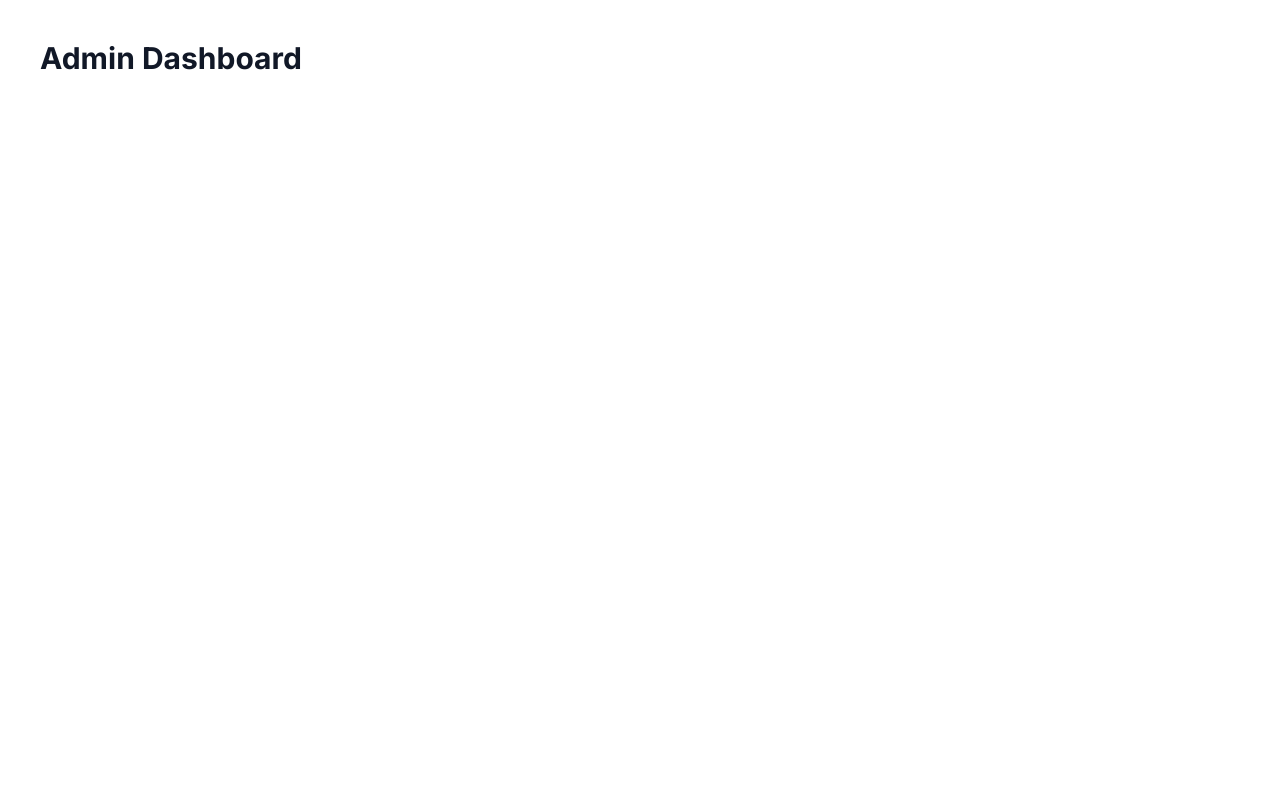
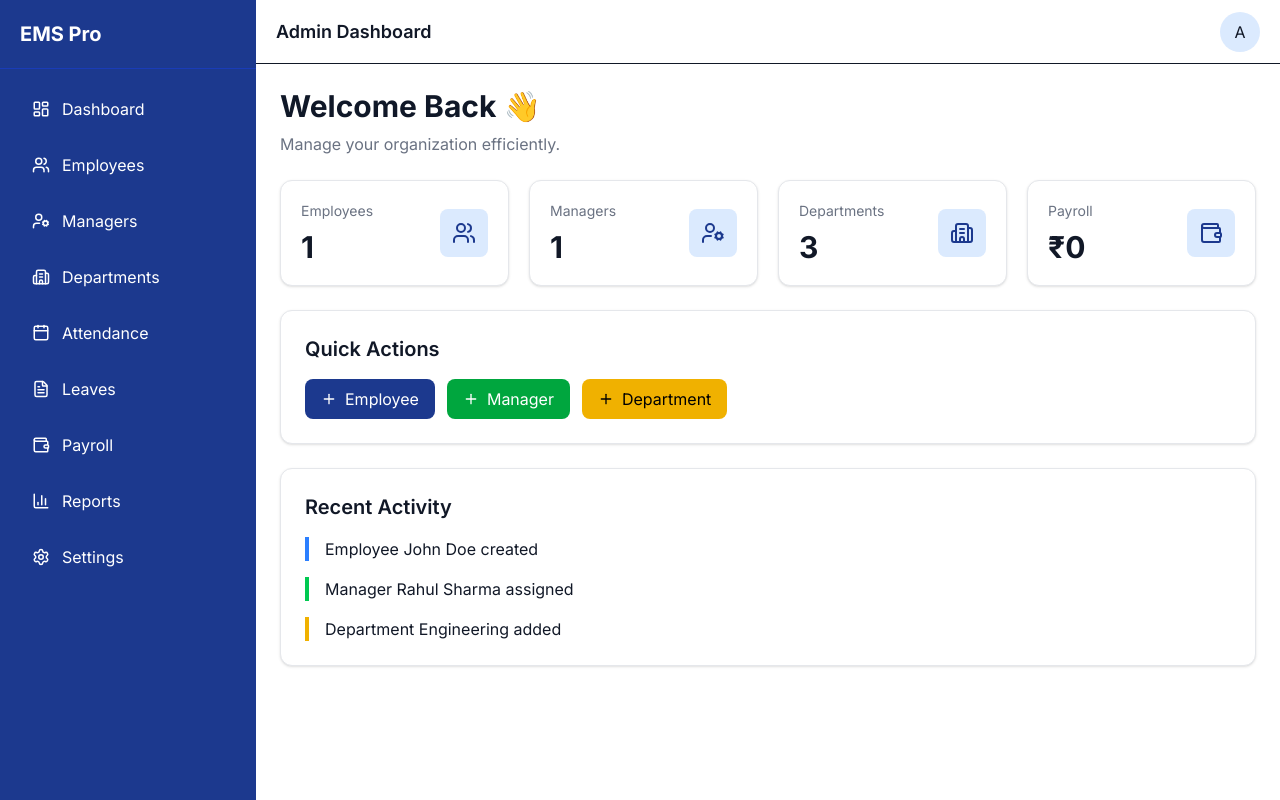
Before and after one commit to ParekhVaibhavi11/EMS-Pro, a React (Vite) app in the folder client/: page /admin in a window 1280 px wide. Built offline with nearby package versions, Linux system fonts and the light colour scheme.

Commit message:
Created Admin dashboard UI

```diff
--- /dev/null
+++ b/client/src/components/cards/StatCard.jsx
@@ -0,0 +1,39 @@
+function StatCard({
+  title,
+  value,
+  icon,
+}) {
+
+  const Icon = icon;
+
+  return (
+    <div className="bg-white border border-gray-200 rounded-xl p-5 shadow-sm">
+
+      <div className="flex justify-between items-center">
+
+        <div>
+
+          <p className="text-gray-500 text-sm">
+            {title}
+          </p>
+
+          <h2 className="text-3xl font-bold mt-2">
+            {value}
+          </h2>
+
+        </div>
+
+        <div className="bg-blue-100 p-3 rounded-lg">
+          <Icon
+            size={24}
+            className="text-blue-900"
+          />
+        </div>
+
+      </div>
+
+    </div>
+  );
+}
+
+export default StatCard;
--- a/client/src/layouts/DashboardLayout.jsx
+++ b/client/src/layouts/DashboardLayout.jsx
@@ -0,0 +1,37 @@
+import { useState } from "react";
+
+import Sidebar from "./Sidebar";
+import Navbar from "./Navbar";
+
+function DashboardLayout({
+  children,
+}) {
+
+  const [isOpen, setIsOpen] =
+    useState(false);
+
+  return (
+    <div className="flex min-h-screen">
+
+      <Sidebar
+        isOpen={isOpen}
+        setIsOpen={setIsOpen}
+      />
+
+      <div className="flex-1">
+
+        <Navbar
+          setIsOpen={setIsOpen}
+        />
+
+        <main className="p-6">
+          {children}
+        </main>
+
+      </div>
+
+    </div>
+  );
+}
+
+export default DashboardLayout;
--- a/client/src/layouts/Navbar.jsx
+++ b/client/src/layouts/Navbar.jsx
@@ -0,0 +1,30 @@
+import { Menu } from "lucide-react";
+
+function Navbar({
+  setIsOpen,
+}) {
+  return (
+    <div className="bg-white border-b h-16 flex items-center justify-between px-5">
+
+      <button
+        className="lg:hidden"
+        onClick={() =>
+          setIsOpen(true)
+        }
+      >
+        <Menu size={24} />
+      </button>
+
+      <h2 className="font-semibold text-lg">
+        Admin Dashboard
+      </h2>
+
+      <div className="w-10 h-10 rounded-full bg-blue-100 flex items-center justify-center">
+        A
+      </div>
+
+    </div>
+  );
+}
+
+export default Navbar;
--- a/client/src/layouts/Sidebar.jsx
+++ b/client/src/layouts/Sidebar.jsx
@@ -0,0 +1,123 @@
+import {
+  LayoutDashboard,
+  Users,
+  UserCog,
+  Building2,
+  Calendar,
+  FileText,
+  Wallet,
+  BarChart3,
+  Settings,
+  X
+} from "lucide-react";
+
+const menuItems = [
+  {
+    name: "Dashboard",
+    icon: LayoutDashboard,
+  },
+  {
+    name: "Employees",
+    icon: Users,
+  },
+  {
+    name: "Managers",
+    icon: UserCog,
+  },
+  {
+    name: "Departments",
+    icon: Building2,
+  },
+  {
+    name: "Attendance",
+    icon: Calendar,
+  },
+  {
+    name: "Leaves",
+    icon: FileText,
+  },
+  {
+    name: "Payroll",
+    icon: Wallet,
+  },
+  {
+    name: "Reports",
+    icon: BarChart3,
+  },
+  {
+    name: "Settings",
+    icon: Settings,
+  },
+];
+
+function Sidebar({
+  isOpen,
+  setIsOpen,
+}) {
+  return (
+    <>
+      <div
+        className={`
+          fixed lg:static
+          top-0 left-0
+          h-screen
+          w-64
+          bg-blue-900
+          text-white
+          z-50
+          transition-transform duration-300
+          ${
+            isOpen
+              ? "translate-x-0"
+              : "-translate-x-full lg:translate-x-0"
+          }
+        `}
+      >
+        <div className="flex items-center justify-between p-5 border-b border-blue-800">
+
+          <h1 className="text-xl font-bold">
+            EMS Pro
+          </h1>
+
+          <button
+            className="lg:hidden"
+            onClick={() =>
+              setIsOpen(false)
+            }
+          >
+            <X size={22} />
+          </button>
+
+        </div>
+
+        <nav className="p-4 space-y-2">
+
+          {menuItems.map((item) => (
+            <button
+              key={item.name}
+              className="w-full flex items-center gap-3 px-4 py-3 rounded-lg hover:bg-blue-800 transition"
+            >
+              <item.icon size={18} />
+
+              <span>
+                {item.name}
+              </span>
+            </button>
+          ))}
+
+        </nav>
+      </div>
+
+      {isOpen && (
+        <div
+          className="fixed inset-0 bg-black/40 lg:hidden"
+          onClick={() =>
+            setIsOpen(false)
+          }
+        />
+      )}
+    </>
+  );
+}
+
+export default Sidebar;
--- a/client/src/pages/admin/AdminDashboard.jsx
+++ b/client/src/pages/admin/AdminDashboard.jsx
@@ -1,10 +1,116 @@
+import DashboardLayout from "../../layouts/DashboardLayout";
+
+import StatCard from "../../components/cards/StatCard";
+
+import {
+  Users,
+  UserCog,
+  Building2,
+  Wallet,
+  Plus
+} from "lucide-react";
+
 function AdminDashboard() {
+
   return (
-    <div className="p-10">
-      <h1 className="text-3xl font-bold">
-        Admin Dashboard
-      </h1>
-    </div>
+    <DashboardLayout>
+
+      <div className="space-y-6">
+
+        <div>
+
+          <h1 className="text-3xl font-bold text-gray-900">
+            Welcome Back 👋
+          </h1>
+
+          <p className="text-gray-500 mt-2">
+            Manage your organization efficiently.
+          </p>
+
+        </div>
+
+        <div className="grid grid-cols-1 md:grid-cols-2 xl:grid-cols-4 gap-5">
+
+          <StatCard
+            title="Employees"
+            value="1"
+            icon={Users}
+          />
+
+          <StatCard
+            title="Managers"
+            value="1"
+            icon={UserCog}
+          />
+
+          <StatCard
+            title="Departments"
+            value="3"
+            icon={Building2}
+          />
+
+          <StatCard
+            title="Payroll"
+            value="₹0"
+            icon={Wallet}
+          />
+
+        </div>
+
+        <div className="bg-white border border-gray-200 rounded-xl p-6 shadow-sm">
+
+          <h2 className="text-xl font-semibold mb-4">
+            Quick Actions
+          </h2>
+
+          <div className="flex flex-wrap gap-3">
+
+            <button className="bg-blue-900 text-white px-4 py-2 rounded-lg flex items-center gap-2">
+              <Plus size={16} />
+              Employee
+            </button>
+
+            <button className="bg-green-600 text-white px-4 py-2 rounded-lg flex items-center gap-2">
+              <Plus size={16} />
+              Manager
+            </button>
+
+            <button className="bg-yellow-500 text-black px-4 py-2 rounded-lg flex items-center gap-2">
+              <Plus size={16} />
+              Department
+            </button>
+
+          </div>
+
+        </div>
+
+        <div className="bg-white border border-gray-200 rounded-xl p-6 shadow-sm">
+
+          <h2 className="text-xl font-semibold mb-4">
+            Recent Activity
+          </h2>
+
+          <div className="space-y-4">
+
+            <div className="border-l-4 border-blue-500 pl-4">
+              Employee John Doe created
+            </div>
+
+            <div className="border-l-4 border-green-500 pl-4">
+              Manager Rahul Sharma assigned
+            </div>
+
+            <div className="border-l-4 border-yellow-500 pl-4">
+              Department Engineering added
+            </div>
+
+          </div>
+
+        </div>
+
+      </div>
+
+    </DashboardLayout>
   );
 }
 
```
